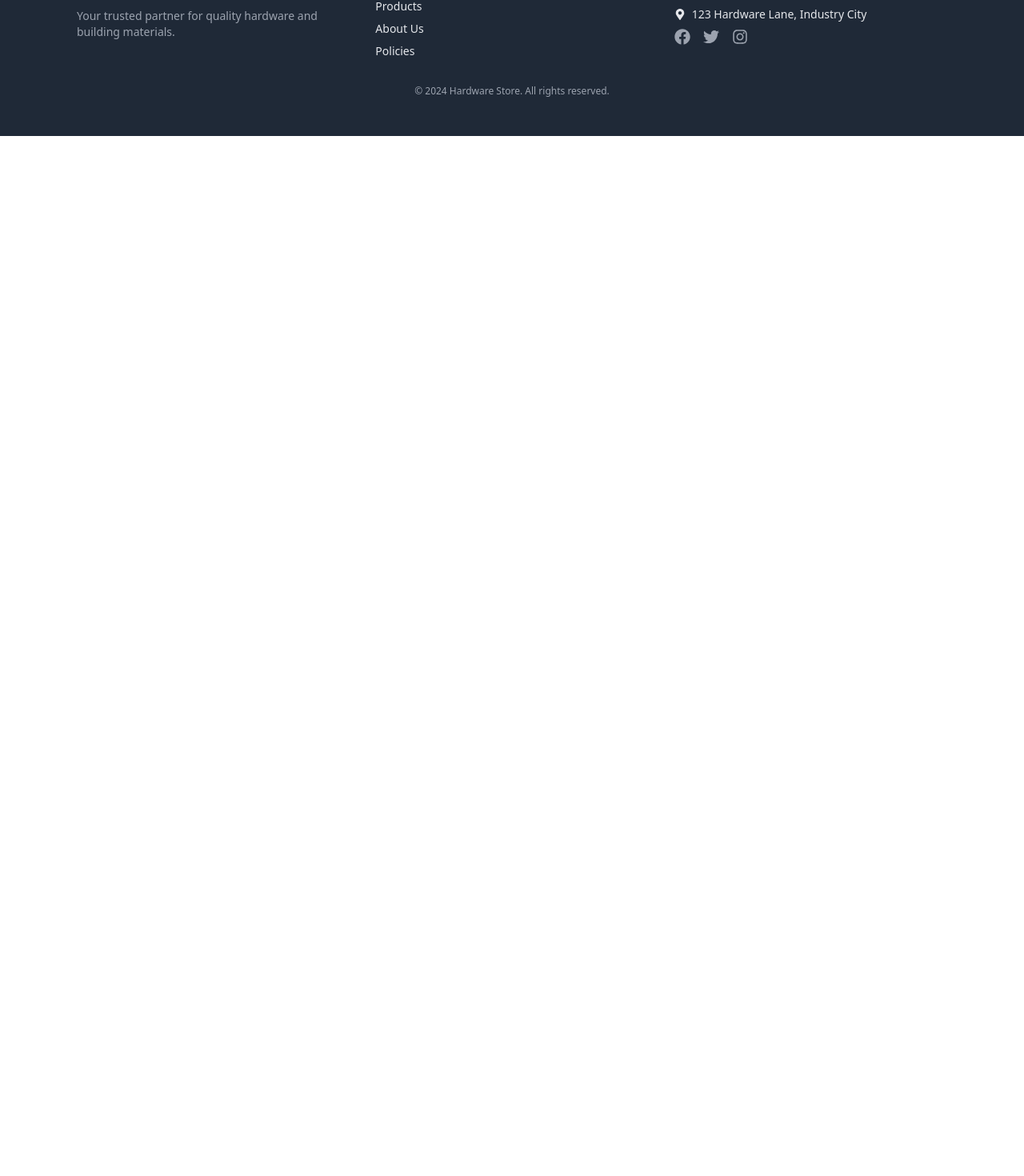
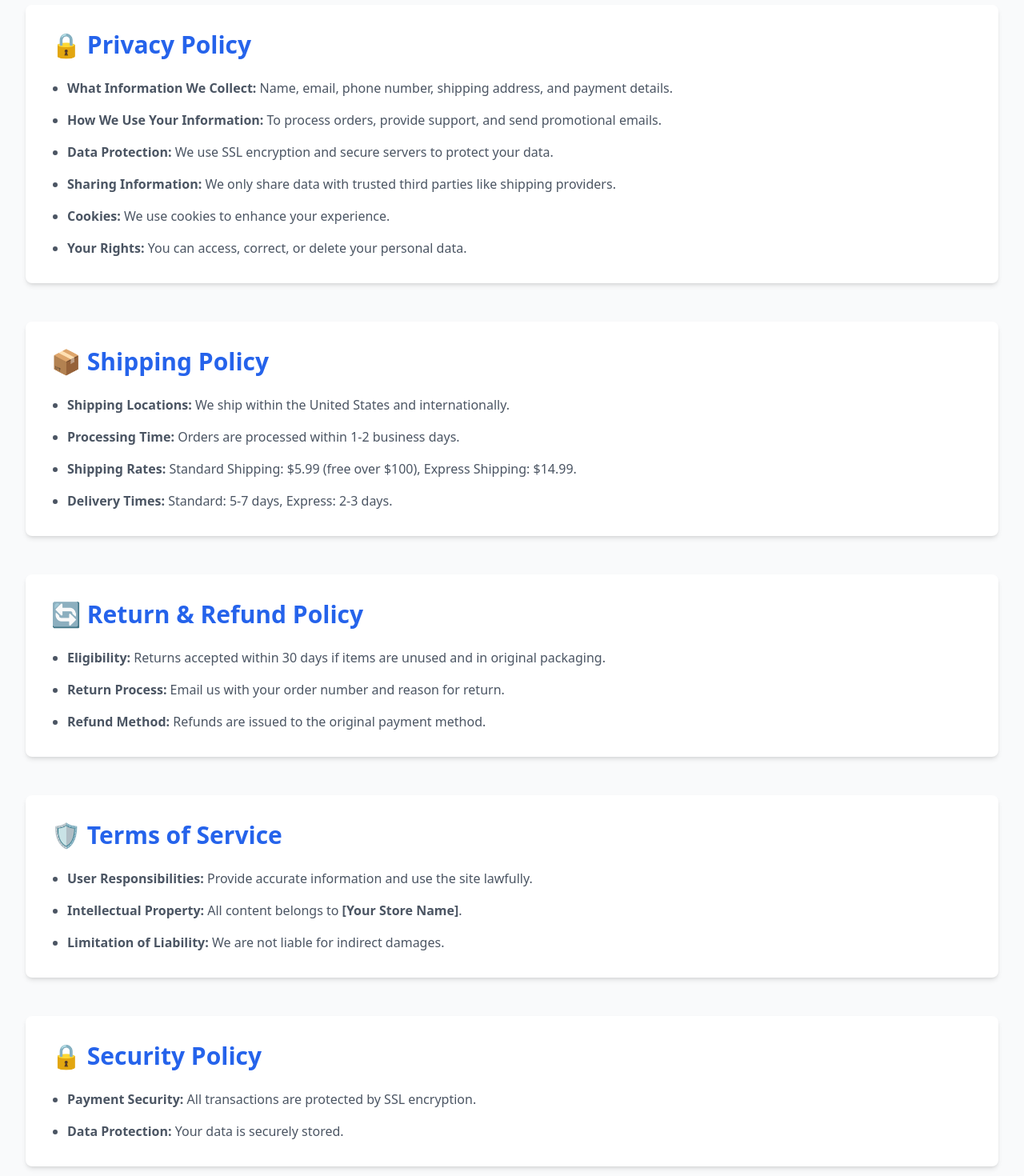
Before and after one commit to EricKisendi/Hardware_Store, a React (Vite) app in the folder hardWare/: page /policy in a window 1280 px wide. Shown: the part 186-1656 px from the top of the page at 80% size. Before the commit the page ends 800 px from the top, so only its background shows below. Built offline with nearby package versions, Linux system fonts and the light colour scheme.

Commit message:
Created the policy and updated the dashboard page.

```diff
--- a/hardWare/src/App.jsx
+++ b/hardWare/src/App.jsx
@@ -17,6 +17,7 @@ import AuthProvider from './context/AuthProvider';
 import PrivateRoute from './components/PrivateRoute';
 import CheckoutPage from './pages/CheckoutPage.jsx';
 import Checkout from './pages/Checkout';
+import Policy from './pages/Policy.jsx'
 
 const App = () => {
   return (
@@ -29,6 +30,7 @@ const App = () => {
             <Route path="/products" element={<Products />} />
             <Route path="/cart" element={<Cart />} />
             <Route path="/about" element={<About />} />
+            <Route path='/policy' element={<Policy />} />
             <Route path="/category/:category" element={<CategoryPage />} />
             <Route path="/product/:id" element={<ProductPage />} />
             <Route path="/admin/login" element={<AdminLogin />} />
--- a/hardWare/src/pages/Dashboard.jsx
+++ b/hardWare/src/pages/Dashboard.jsx
@@ -4,14 +4,15 @@ import { AuthContext } from '../context/AuthContext.js';
 import { useNavigate } from 'react-router-dom';
 
 const Dashboard = () => {
-  const { user, logout } = useContext(AuthContext);
+  // const { user } = useContext(AuthContext);
+  const { logout } = useContext(AuthContext);
   const navigate = useNavigate();
 
   return (
     <div className="p-8">
       <h1 className="text-3xl font-bold mb-4">Welcome to Your Dashboard</h1>
-      <p className="mb-6">You are logged in with token: <code>{user?.token}</code></p>
-
+      {/* <p className="mb-6">You are logged in with token: <code>{user?.token}</code></p> */}
+      <p>You are successfully logged in</p>
       <button
         className="bg-red-500 hover:bg-red-700 text-white font-bold py-2 px-4 rounded focus:outline-none focus:shadow-outline"
         onClick={() => {
--- /dev/null
+++ b/hardWare/src/pages/Policy.jsx
@@ -0,0 +1,75 @@
+const Policy = () => {
+  return (
+    <div className="max-w-7xl mx-auto p-8 space-y-12 bg-gray-50 min-h-screen">
+      <h1 className="text-5xl font-bold text-center mb-12 text-gray-800">🛠️ Our Policies</h1>
+
+      <section className="bg-white shadow-md rounded-lg p-8">
+        <h2 className="text-3xl font-semibold mb-6 text-blue-600 flex items-center">
+          🔒 Privacy Policy
+        </h2>
+        <ul className="list-disc space-y-4 text-gray-600 pl-5">
+          <li><strong>What Information We Collect:</strong> Name, email, phone number, shipping address, and payment details.</li>
+          <li><strong>How We Use Your Information:</strong> To process orders, provide support, and send promotional emails.</li>
+          <li><strong>Data Protection:</strong> We use SSL encryption and secure servers to protect your data.</li>
+          <li><strong>Sharing Information:</strong> We only share data with trusted third parties like shipping providers.</li>
+          <li><strong>Cookies:</strong> We use cookies to enhance your experience.</li>
+          <li><strong>Your Rights:</strong> You can access, correct, or delete your personal data.</li>
+        </ul>
+      </section>
+
+      <section className="bg-white shadow-md rounded-lg p-8">
+        <h2 className="text-3xl font-semibold mb-6 text-blue-600 flex items-center">
+          📦 Shipping Policy
+        </h2>
+        <ul className="list-disc space-y-4 text-gray-600 pl-5">
+          <li><strong>Shipping Locations:</strong> We ship within the United States and internationally.</li>
+          <li><strong>Processing Time:</strong> Orders are processed within 1-2 business days.</li>
+          <li><strong>Shipping Rates:</strong> Standard Shipping: $5.99 (free over $100), Express Shipping: $14.99.</li>
+          <li><strong>Delivery Times:</strong> Standard: 5-7 days, Express: 2-3 days.</li>
+        </ul>
+      </section>
+
+      <section className="bg-white shadow-md rounded-lg p-8">
+        <h2 className="text-3xl font-semibold mb-6 text-blue-600 flex items-center">
+          🔄 Return & Refund Policy
+        </h2>
+        <ul className="list-disc space-y-4 text-gray-600 pl-5">
+          <li><strong>Eligibility:</strong> Returns accepted within 30 days if items are unused and in original packaging.</li>
+          <li><strong>Return Process:</strong> Email us with your order number and reason for return.</li>
+          <li><strong>Refund Method:</strong> Refunds are issued to the original payment method.</li>
+        </ul>
+      </section>
+
+      <section className="bg-white shadow-md rounded-lg p-8">
+        <h2 className="text-3xl font-semibold mb-6 text-blue-600 flex items-center">
+          🛡️ Terms of Service
+        </h2>
+        <ul className="list-disc space-y-4 text-gray-600 pl-5">
+          <li><strong>User Responsibilities:</strong> Provide accurate information and use the site lawfully.</li>
+          <li><strong>Intellectual Property:</strong> All content belongs to <strong>[Your Store Name]</strong>.</li>
+          <li><strong>Limitation of Liability:</strong> We are not liable for indirect damages.</li>
+        </ul>
+      </section>
+
+      <section className="bg-white shadow-md rounded-lg p-8">
+        <h2 className="text-3xl font-semibold mb-6 text-blue-600 flex items-center">
+          🔒 Security Policy
+        </h2>
+        <ul className="list-disc space-y-4 text-gray-600 pl-5">
+          <li><strong>Payment Security:</strong> All transactions are protected by SSL encryption.</li>
+          <li><strong>Data Protection:</strong> Your data is securely stored.</li>
+        </ul>
+      </section>
+
+      <section className="bg-blue-600 text-white rounded-lg p-8 shadow-md">
+        <h2 className="text-3xl font-semibold mb-4">✉️ Contact Us</h2>
+        <p className="mb-2"><strong>Email:</strong> <a href="mailto:email@example.com" className="underline">email@example.com</a></p>
+        <p className="mb-2"><strong>Phone:</strong> (123) 456-7890</p>
+        <p className="mb-2"><strong>Address:</strong> 123 Hardware St., Anytown, USA</p>
+        <p><strong>Hours:</strong> Mon-Fri, 9 AM - 5 PM</p>
+      </section>
+    </div>
+  );
+};
+
+export default Policy;
```
